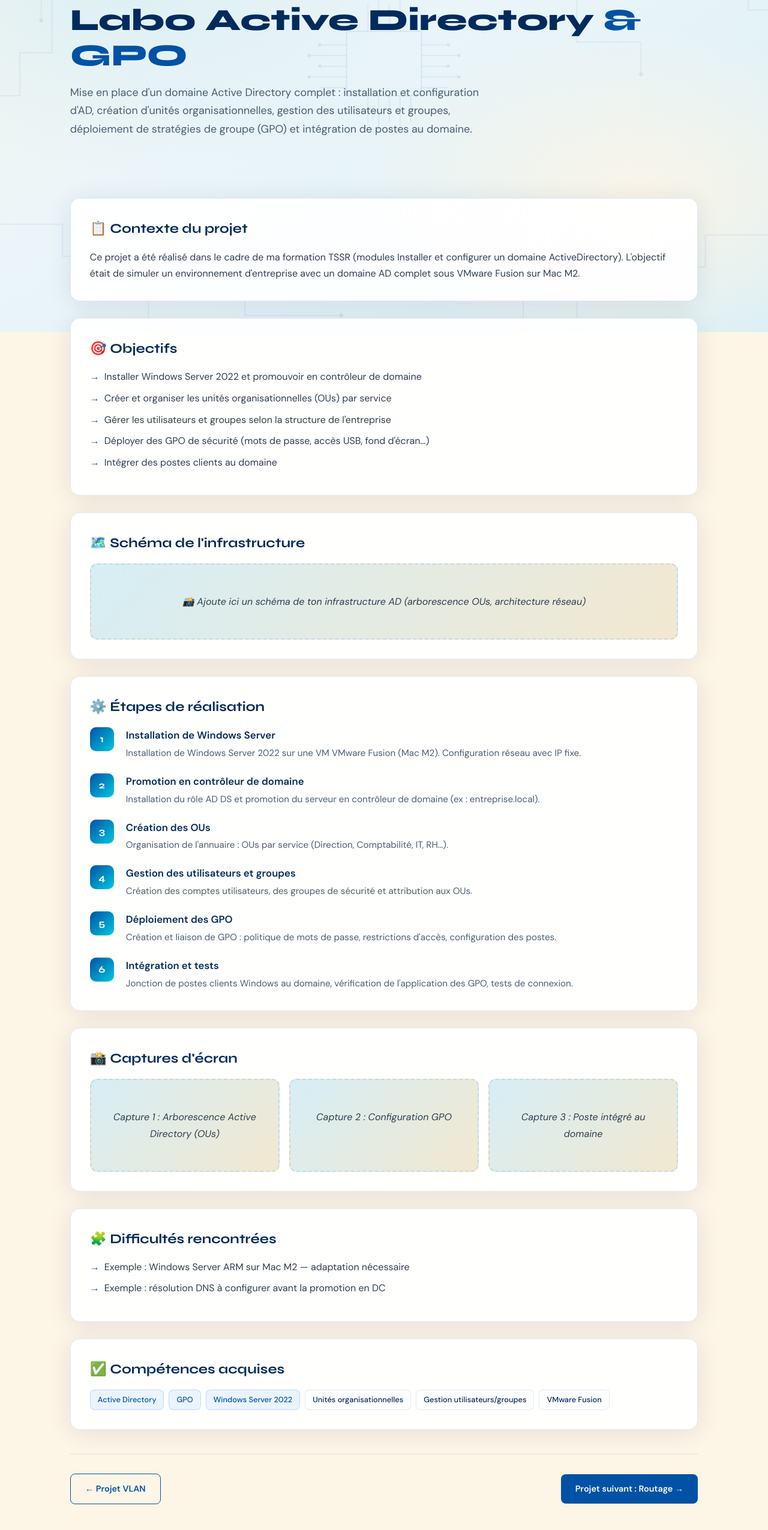
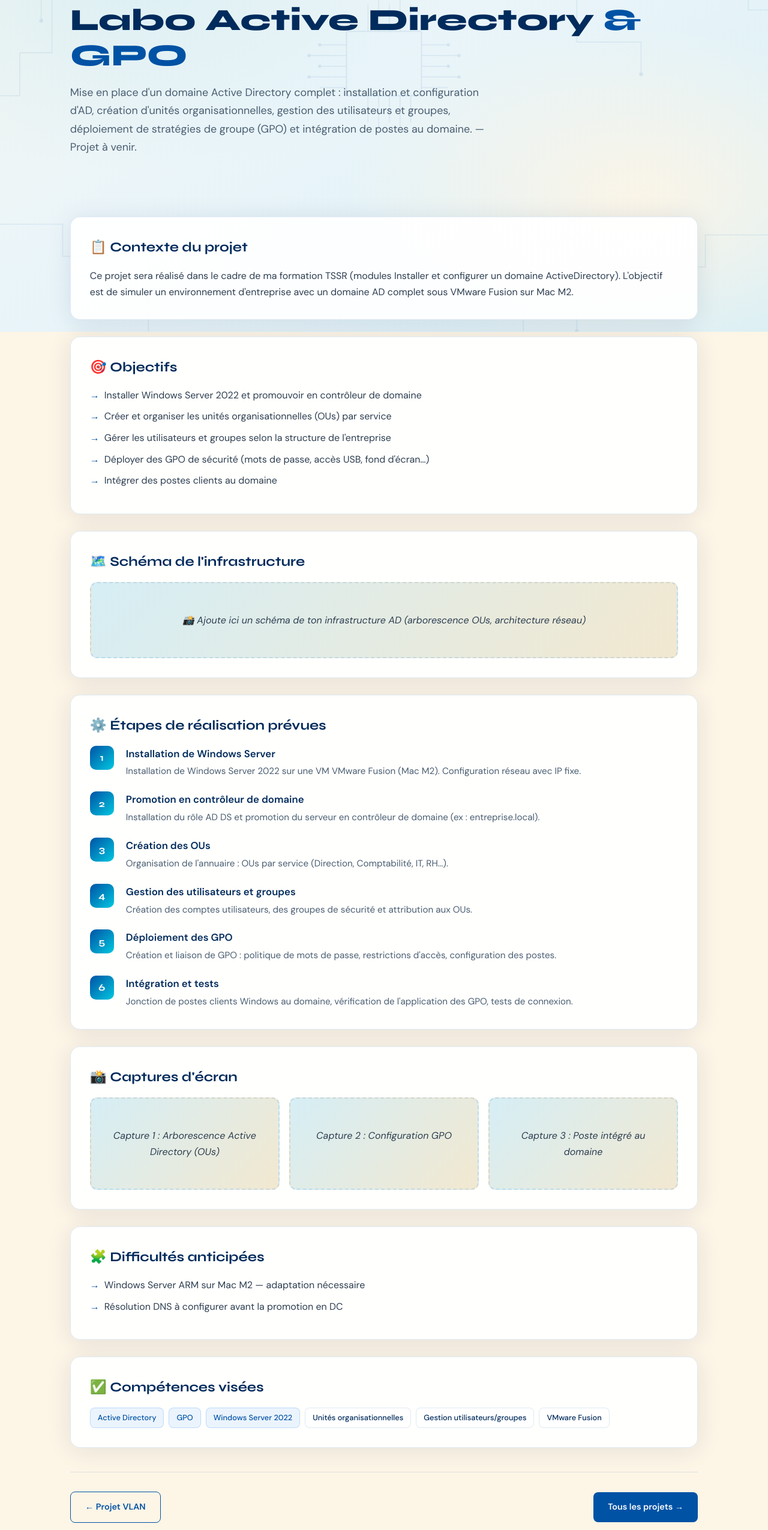
Before and after one commit to KarahDotjs/portfolio-bintou-karamoko, a Vue app: page /projet/active-directory in a window 1280 px wide. Shown: the part 247-2797 px from the top of the page at 60% size. Built offline with nearby package versions, Linux system fonts and the light colour scheme.

Commit message:
Adapt project pages to upcoming status: future tense, anticipated difficulties, targeted skills

```diff
--- a/src/views/projets/ProjetActiveDirectory.vue
+++ b/src/views/projets/ProjetActiveDirectory.vue
@@ -17,7 +17,7 @@
       <p class="projet-intro">
         Mise en place d'un domaine Active Directory complet : installation et configuration d'AD,
         création d'unités organisationnelles, gestion des utilisateurs et groupes,
-        déploiement de stratégies de groupe (GPO) et intégration de postes au domaine.
+        déploiement de stratégies de groupe (GPO) et intégration de postes au domaine. — Projet à venir.
       </p>
     </div>
   </section>
@@ -29,10 +29,9 @@
       <div class="projet-block">
         <h2>📋 Contexte du projet</h2>
         <p>
-          <!-- TODO: Décris ici le contexte -->
-          Ce projet a été réalisé dans le cadre de ma formation TSSR
+          Ce projet sera réalisé dans le cadre de ma formation TSSR
           (modules Installer et configurer un domaine ActiveDirectory).
-          L'objectif était de simuler un environnement d'entreprise avec un domaine AD complet
+          L'objectif est de simuler un environnement d'entreprise avec un domaine AD complet
           sous VMware Fusion sur Mac M2.
         </p>
       </div>
@@ -61,13 +60,13 @@
 
       <!-- ═══ ÉTAPES ═══ -->
       <div class="projet-block">
-        <h2>⚙️ Étapes de réalisation</h2>
+        <h2>⚙️ Étapes de réalisation prévues</h2>
         <div class="projet-steps">
           <div class="projet-step">
             <div class="step-num">1</div>
             <div>
               <h3>Installation de Windows Server</h3>
-              <p><!-- TODO --> Installation de Windows Server 2022 sur une VM VMware Fusion (Mac M2). Configuration
+              <p>Installation de Windows Server 2022 sur une VM VMware Fusion (Mac M2). Configuration
                 réseau avec IP fixe.</p>
             </div>
           </div>
@@ -75,7 +74,7 @@
             <div class="step-num">2</div>
             <div>
               <h3>Promotion en contrôleur de domaine</h3>
-              <p><!-- TODO --> Installation du rôle AD DS et promotion du serveur en contrôleur de domaine (ex :
+              <p>Installation du rôle AD DS et promotion du serveur en contrôleur de domaine (ex :
                 entreprise.local).</p>
             </div>
           </div>
@@ -83,21 +82,21 @@
             <div class="step-num">3</div>
             <div>
               <h3>Création des OUs</h3>
-              <p><!-- TODO --> Organisation de l'annuaire : OUs par service (Direction, Comptabilité, IT, RH…).</p>
+              <p>Organisation de l'annuaire : OUs par service (Direction, Comptabilité, IT, RH…).</p>
             </div>
           </div>
           <div class="projet-step">
             <div class="step-num">4</div>
             <div>
               <h3>Gestion des utilisateurs et groupes</h3>
-              <p><!-- TODO --> Création des comptes utilisateurs, des groupes de sécurité et attribution aux OUs.</p>
+              <p>Création des comptes utilisateurs, des groupes de sécurité et attribution aux OUs.</p>
             </div>
           </div>
           <div class="projet-step">
             <div class="step-num">5</div>
             <div>
               <h3>Déploiement des GPO</h3>
-              <p><!-- TODO --> Création et liaison de GPO : politique de mots de passe, restrictions d'accès,
+              <p>Création et liaison de GPO : politique de mots de passe, restrictions d'accès,
                 configuration des postes.</p>
             </div>
           </div>
@@ -105,7 +104,7 @@
             <div class="step-num">6</div>
             <div>
               <h3>Intégration et tests</h3>
-              <p><!-- TODO --> Jonction de postes clients Windows au domaine, vérification de l'application des GPO,
+              <p>Jonction de postes clients Windows au domaine, vérification de l'application des GPO,
                 tests de connexion.</p>
             </div>
           </div>
@@ -134,16 +133,16 @@
 
       <!-- ═══ DIFFICULTÉS ═══ -->
       <div class="projet-block">
-        <h2>🧩 Difficultés rencontrées</h2>
+        <h2>🧩 Difficultés anticipées</h2>
         <ul>
-          <li><!-- TODO --> Exemple : Windows Server ARM sur Mac M2 — adaptation nécessaire</li>
-          <li><!-- TODO --> Exemple : résolution DNS à configurer avant la promotion en DC</li>
+          <li>Windows Server ARM sur Mac M2 — adaptation nécessaire</li>
+          <li>Résolution DNS à configurer avant la promotion en DC</li>
         </ul>
       </div>
 
       <!-- ═══ COMPÉTENCES ═══ -->
       <div class="projet-block">
-        <h2>✅ Compétences acquises</h2>
+        <h2>✅ Compétences visées</h2>
         <div class="projet-competences">
           <span class="stag hot">Active Directory</span>
           <span class="stag hot">GPO</span>
@@ -157,7 +156,7 @@
       <!-- ═══ NAVIGATION ═══ -->
       <div class="projet-nav">
         <router-link to="/projet/vlan" class="btn btn-ghost">← Projet VLAN</router-link>
-        <router-link to="/projet/routage" class="btn btn-solid">Projet suivant : Routage →</router-link>
+        <router-link to="/#projets" class="btn btn-solid">Tous les projets →</router-link>
       </div>
 
     </div>
--- a/src/views/projets/ProjetRoutage.vue
+++ b/src/views/projets/ProjetRoutage.vue
@@ -17,7 +17,7 @@
       <p class="projet-intro">
         Configuration complète d'une infrastructure réseau sous Packet Tracer : paramétrage
         de routeurs et switches Cisco, routage statique et dynamique, découpage en sous-réseaux
-        IPv4 et sécurisation des ports.
+        IPv4 et sécurisation des ports. — Projet à venir.
       </p>
     </div>
   </section>
@@ -29,10 +29,9 @@
       <div class="projet-block">
         <h2>📋 Contexte du projet</h2>
         <p>
-          <!-- TODO: Décris ici le contexte -->
-          Ce projet a été réalisé dans le cadre de ma formation TSSR
+          Ce projet sera réalisé dans le cadre de ma formation TSSR
           (modules Paramétrer un actif de type Routeur et Les bases des réseaux IP).
-          L'objectif était de configurer une infrastructure réseau complète simulant un
+          L'objectif est de configurer une infrastructure réseau complète simulant un
           réseau multi-sites d'entreprise.
         </p>
       </div>
@@ -61,20 +60,20 @@
 
       <!-- ═══ ÉTAPES ═══ -->
       <div class="projet-block">
-        <h2>⚙️ Étapes de réalisation</h2>
+        <h2>⚙️ Étapes de réalisation prévues</h2>
         <div class="projet-steps">
           <div class="projet-step">
             <div class="step-num">1</div>
             <div>
               <h3>Plan d'adressage IPv4</h3>
-              <p><!-- TODO --> Découpage du réseau en sous-réseaux, attribution des plages IP par site/service.</p>
+              <p>Découpage du réseau en sous-réseaux, attribution des plages IP par site/service.</p>
             </div>
           </div>
           <div class="projet-step">
             <div class="step-num">2</div>
             <div>
               <h3>Configuration des routeurs</h3>
-              <p><!-- TODO --> Paramétrage des interfaces, configuration des noms d'hôtes, mots de passe et bannières.
+              <p>Paramétrage des interfaces, configuration des noms d'hôtes, mots de passe et bannières.
               </p>
             </div>
           </div>
@@ -82,14 +81,14 @@
             <div class="step-num">3</div>
             <div>
               <h3>Routage statique</h3>
-              <p><!-- TODO --> Ajout des routes statiques pour interconnecter les différents sous-réseaux.</p>
+              <p>Ajout des routes statiques pour interconnecter les différents sous-réseaux.</p>
             </div>
           </div>
           <div class="projet-step">
             <div class="step-num">4</div>
             <div>
               <h3>Routage dynamique</h3>
-              <p><!-- TODO --> Mise en œuvre d'un protocole de routage (ex : RIP, OSPF) pour automatiser la découverte
+              <p>Mise en œuvre d'un protocole de routage (ex : RIP, OSPF) pour automatiser la découverte
                 des routes.</p>
             </div>
           </div>
@@ -97,14 +96,14 @@
             <div class="step-num">5</div>
             <div>
               <h3>Configuration des switches</h3>
-              <p><!-- TODO --> Attribution des ports, sécurisation port-security, configuration des trunks.</p>
+              <p>Attribution des ports, sécurisation port-security, configuration des trunks.</p>
             </div>
           </div>
           <div class="projet-step">
             <div class="step-num">6</div>
             <div>
               <h3>Tests et validation</h3>
-              <p><!-- TODO --> Tests ping, traceroute, lecture des tables de routage pour valider la connectivité.</p>
+              <p>Tests ping, traceroute, lecture des tables de routage pour valider la connectivité.</p>
             </div>
           </div>
         </div>
@@ -128,16 +127,16 @@
 
       <!-- ═══ DIFFICULTÉS ═══ -->
       <div class="projet-block">
-        <h2>🧩 Difficultés rencontrées</h2>
+        <h2>🧩 Difficultés anticipées</h2>
         <ul>
-          <li><!-- TODO --> Exemple : erreur de masque de sous-réseau entraînant une impossibilité de communication</li>
-          <li><!-- TODO --> Exemple : conflit entre routes statiques et dynamiques</li>
+          <li>Erreurs de masque de sous-réseau entraînant une impossibilité de communication</li>
+          <li>Conflits entre routes statiques et dynamiques</li>
         </ul>
       </div>
 
       <!-- ═══ COMPÉTENCES ═══ -->
       <div class="projet-block">
-        <h2>✅ Compétences acquises</h2>
+        <h2>✅ Compétences visées</h2>
         <div class="projet-competences">
           <span class="stag hot">Routage statique</span>
           <span class="stag hot">Routage dynamique</span>
@@ -150,8 +149,8 @@
 
       <!-- ═══ NAVIGATION ═══ -->
       <div class="projet-nav">
-        <router-link to="/projet/active-directory" class="btn btn-ghost">← Projet AD & GPO</router-link>
-        <router-link to="/#projets" class="btn btn-solid">Tous les projets →</router-link>
+        <router-link to="/#projets" class="btn btn-ghost">← Tous les projets</router-link>
+        <router-link to="/projet/vlan" class="btn btn-solid">Projet suivant : VLAN →</router-link>
       </div>
 
     </div>
--- a/src/views/projets/ProjetVlan.vue
+++ b/src/views/projets/ProjetVlan.vue
@@ -16,7 +16,7 @@
       <h1 class="projet-title">Architecture Réseau <span>VLAN</span></h1>
       <p class="projet-intro">
         Conception et déploiement d'une architecture réseau segmentée sous Packet Tracer :
-        création de VLANs, configuration du routage inter-VLAN et commutation de couche 3.
+        création de VLANs, configuration du routage inter-VLAN et commutation de couche 3. — Projet à venir.
       </p>
     </div>
   </section>
@@ -28,10 +28,9 @@
       <div class="projet-block">
         <h2>📋 Contexte du projet</h2>
         <p>
-          <!-- TODO: Décris ici le contexte -->
-          Ce projet a été réalisé dans le cadre de ma formation TSSR
+          Ce projet sera réalisé dans le cadre de ma formation TSSR
           (modules Configurer la connectivité filaire et Configurer les VLANs).
-          L'objectif était de segmenter un réseau d'entreprise fictif en plusieurs VLANs
+          L'objectif est de segmenter un réseau d'entreprise fictif en plusieurs VLANs
           pour isoler les services.
         </p>
       </div>
@@ -59,48 +58,48 @@
 
       <!-- ═══ ÉTAPES ═══ -->
       <div class="projet-block">
-        <h2>⚙️ Étapes de réalisation</h2>
+        <h2>⚙️ Étapes de réalisation prévues</h2>
         <div class="projet-steps">
           <div class="projet-step">
             <div class="step-num">1</div>
             <div>
               <h3>Conception de l'adressage IP</h3>
-              <p><!-- TODO --> Définition du plan d'adressage pour chaque VLAN et sous-réseau.</p>
+              <p>Définition du plan d'adressage pour chaque VLAN et sous-réseau.</p>
             </div>
           </div>
           <div class="projet-step">
             <div class="step-num">2</div>
             <div>
               <h3>Configuration des switches</h3>
-              <p><!-- TODO --> Création des VLANs sur les switches, attribution des ports aux VLANs.</p>
+              <p>Création des VLANs sur les switches, attribution des ports aux VLANs.</p>
             </div>
           </div>
           <div class="projet-step">
             <div class="step-num">3</div>
             <div>
               <h3>Mise en place des trunks</h3>
-              <p><!-- TODO --> Configuration des liens trunk entre switches pour le transport des VLANs.</p>
+              <p>Configuration des liens trunk entre switches pour le transport des VLANs.</p>
             </div>
           </div>
           <div class="projet-step">
             <div class="step-num">4</div>
             <div>
               <h3>Routage inter-VLAN</h3>
-              <p><!-- TODO --> Configuration du routeur-on-a-stick ou de la commutation couche 3.</p>
+              <p>Configuration du routeur-on-a-stick ou de la commutation couche 3.</p>
             </div>
           </div>
           <div class="projet-step">
             <div class="step-num">5</div>
             <div>
               <h3>Sécurisation des ports</h3>
-              <p><!-- TODO --> Application de la sécurité des ports (port-security) sur les switches.</p>
+              <p>Application de la sécurité des ports (port-security) sur les switches.</p>
             </div>
           </div>
           <div class="projet-step">
             <div class="step-num">6</div>
             <div>
               <h3>Tests et validation</h3>
-              <p><!-- TODO --> Vérification de la connectivité entre VLANs, tests ping, traceroute.</p>
+              <p>Vérification de la connectivité entre VLANs, tests ping, traceroute.</p>
             </div>
           </div>
         </div>
@@ -124,16 +123,16 @@
 
       <!-- ═══ DIFFICULTÉS ═══ -->
       <div class="projet-block">
-        <h2>🧩 Difficultés rencontrées</h2>
+        <h2>🧩 Difficultés anticipées</h2>
         <ul>
-          <li><!-- TODO --> Exemple : mauvaise attribution des ports trunk au début</li>
-          <li><!-- TODO --> Exemple : problème de connectivité inter-VLAN résolu en vérifiant les sous-interfaces</li>
+          <li>Mauvaise attribution des ports trunk au début</li>
+          <li>Problème de connectivité inter-VLAN à résoudre en vérifiant les sous-interfaces</li>
         </ul>
       </div>
 
       <!-- ═══ COMPÉTENCES ═══ -->
       <div class="projet-block">
-        <h2>✅ Compétences acquises</h2>
+        <h2>✅ Compétences visées</h2>
         <div class="projet-competences">
           <span class="stag hot">VLANs</span>
           <span class="stag hot">Routage inter-VLAN</span>
@@ -146,7 +145,7 @@
 
       <!-- ═══ NAVIGATION ═══ -->
       <div class="projet-nav">
-        <router-link to="/#projets" class="btn btn-ghost">← Tous les projets</router-link>
+        <router-link to="/projet/routage" class="btn btn-ghost">← Projet Routage</router-link>
         <router-link to="/projet/active-directory" class="btn btn-solid">Projet suivant : AD & GPO →</router-link>
       </div>
 
```
Also changed, not shown: index.html (+14 -14 lines).
